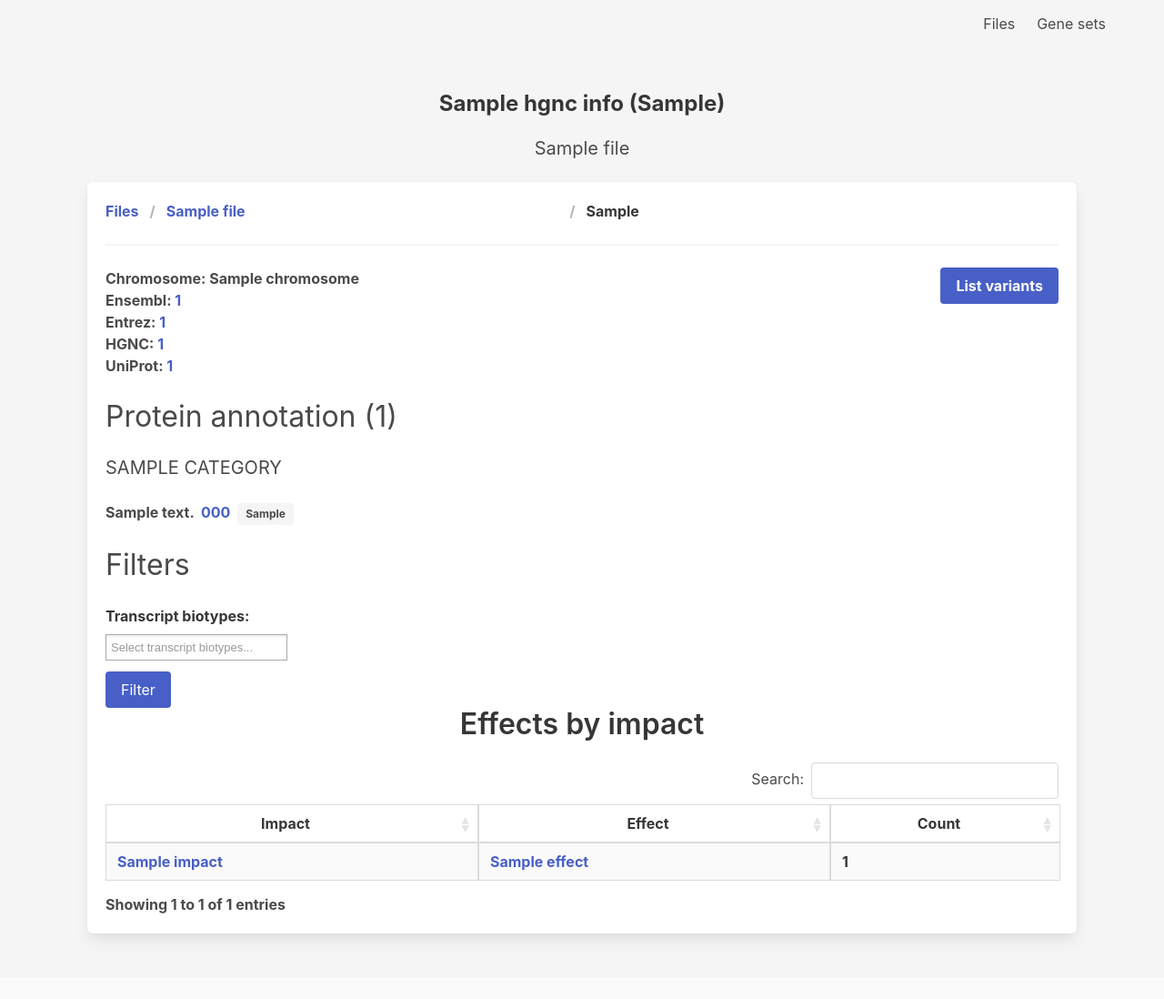
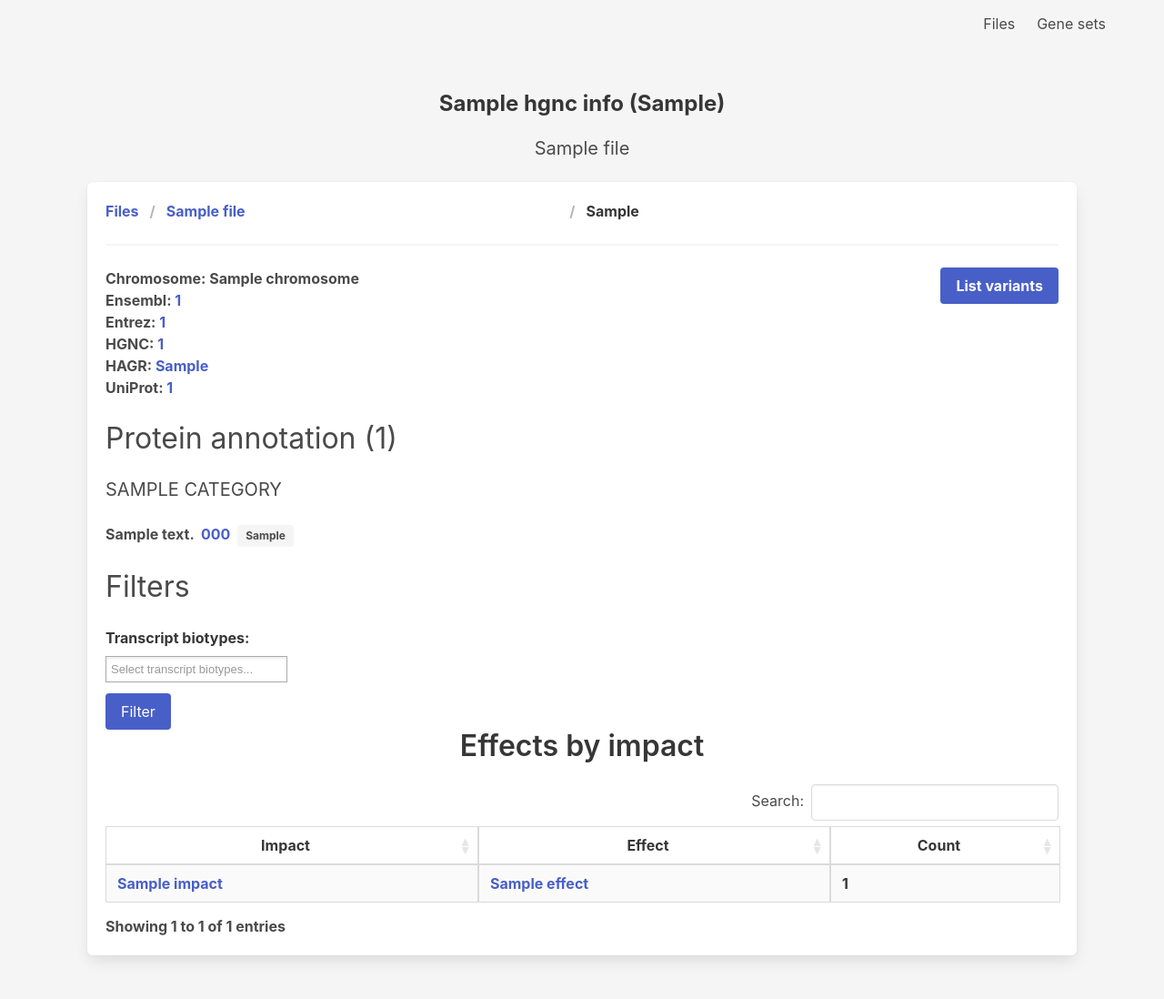
Before and after one commit to mzdravkov/polymorpheus, a Flask app: template src/app/templates/gene.html in a window 1280 px wide. Shown: the whole page at 91% size. Before the commit the page ends 1036 px from the top, so only its background shows below. Run offline with Flask 2, Linux system fonts and the light colour scheme; the template is opened without the code that fills it: most values are stand-ins (such as "Sample title", 1, 10 or a date in 2020); parts of the project's set-up code (start-up, migrations or seed data) failed here and were passed over.

Commit message:
Add a link to HAGR in the gene page

```diff
--- a/src/app/templates/gene.html
+++ b/src/app/templates/gene.html
@@ -25,6 +25,7 @@
       <b>Ensembl:</b> <a href="http://www.ensembl.org/Homo_sapiens/Gene/Summary?db=core;g={{ hgnc_info['ensembl_gene_id'] }}">{{ hgnc_info['ensembl_gene_id'] }}</a><br/>
       <b>Entrez:</b> <a href="https://www.ncbi.nlm.nih.gov/gene/{{ hgnc_info['entrez_id'] }}">{{ hgnc_info['entrez_id'] }}</a><br/>
       <b>HGNC:</b> <a href="https://www.genenames.org/data/gene-symbol-report/#!/hgnc_id/{{ hgnc_info['hgnc_id'] }}">{{ hgnc_info['hgnc_id'] }}</a><br/>
+      <b>HAGR:</b> <a href="https://genomics.senescence.info/genes/entry.php?hgnc={{ gene_hgnc }}">{{ gene_hgnc }}</a><br/>
       <b>UniProt:</b>
       {% set uniprot_id_count = hgnc_info['uniprot_ids']|length %}
       {% set i = 0 %}
```
